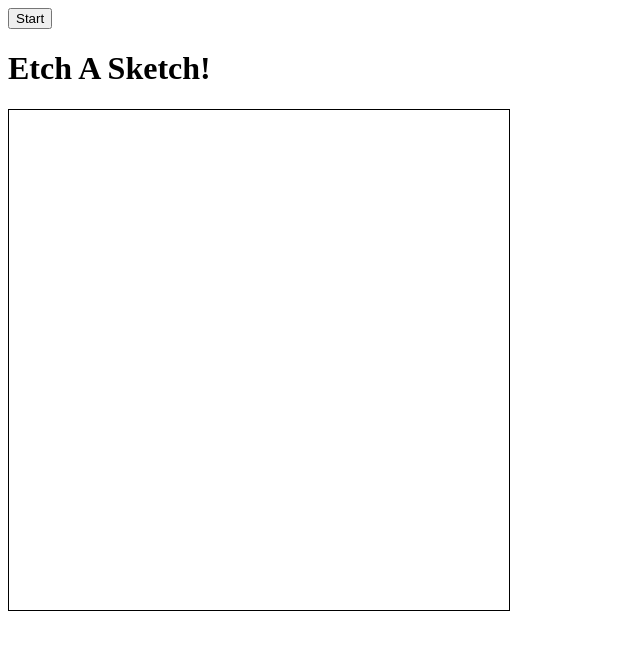
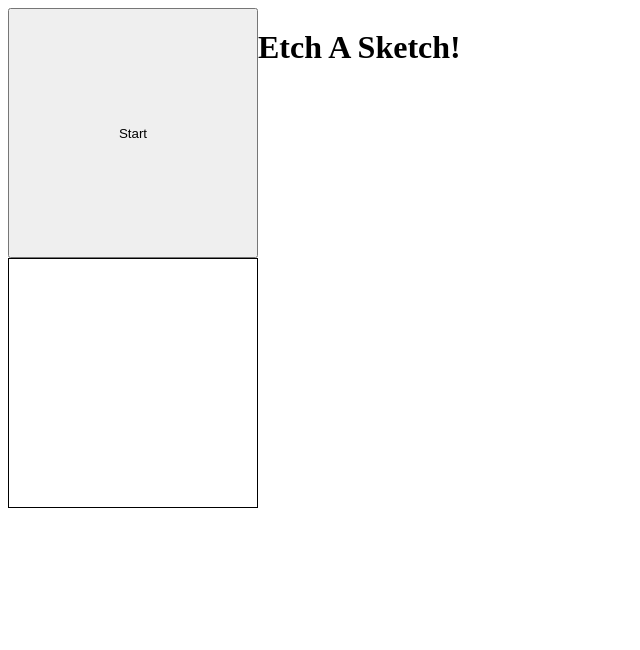
Before and after one commit to nikhil1799/etchasketch, a plain HTML site: page index.html in a window 1280 px wide. Shown: the whole page, without its empty margins (0-640 px from the left). Drawn offline with Linux system fonts and the light colour scheme.

Commit message:
clean up

```diff
--- a/style.css
+++ b/style.css
@@ -3,7 +3,7 @@
   }
 
 
-   #grid {
+   #container {
         display: grid;
         grid-template-columns: repeat(var(--columns-row), 1fr);
         grid-template-rows: repeat(var(--columns-row), 1fr);
```
